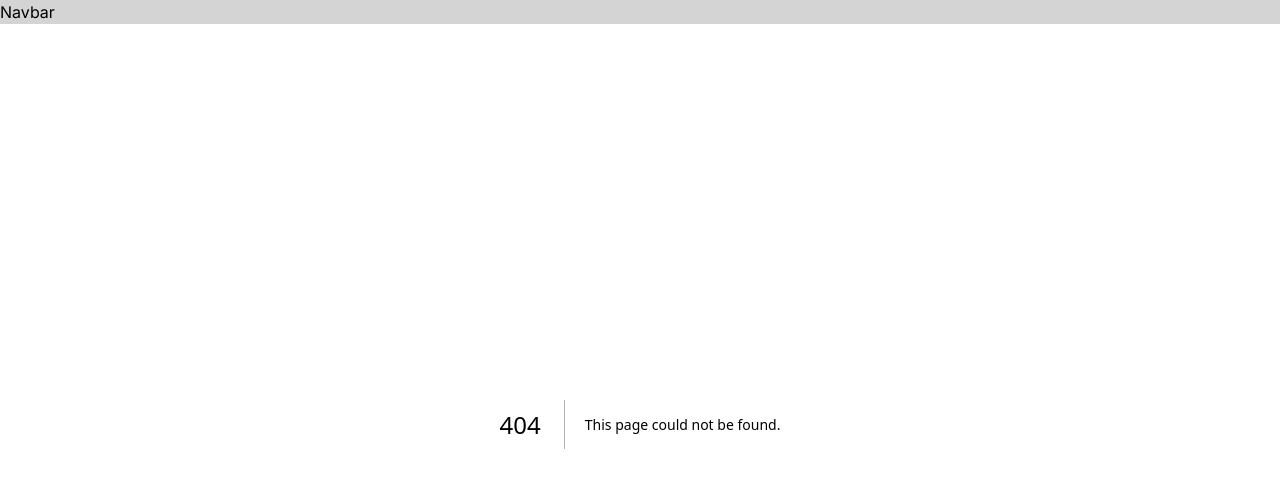
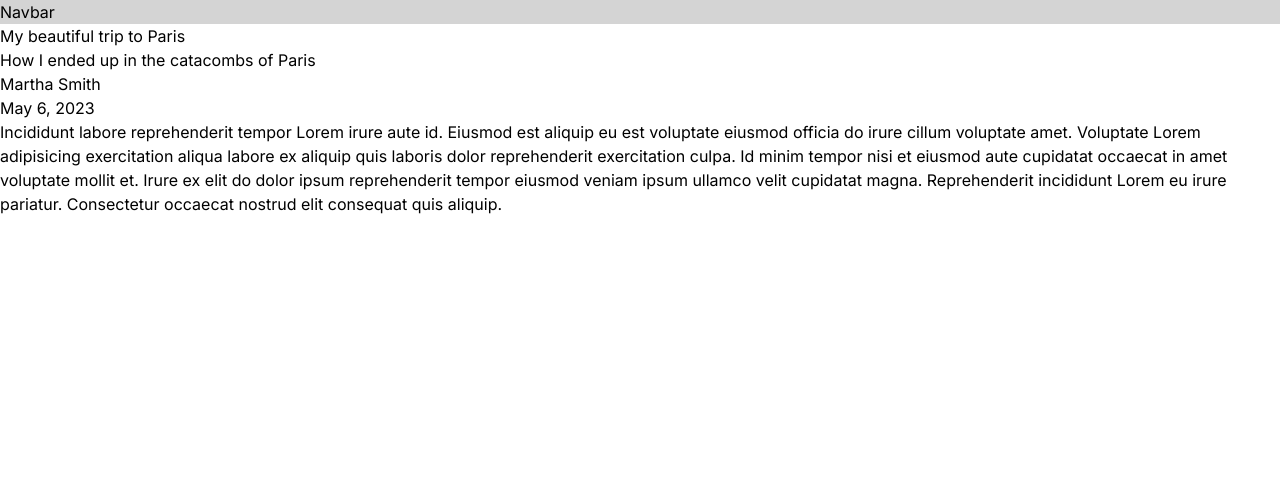
Before and after one commit to ad9311/voyages, a Next.js app: page /posts/1 in a window 1280 px wide. Before the commit this address had no page. Shown: the top 488 px of the page. Built offline with nearby package versions, Linux system fonts and the light colour scheme.

Commit message:
Implement dynamic segment for the post model

```diff
--- /dev/null
+++ b/app/helpers/formatDate.ts
@@ -0,0 +1,4 @@
+export function formatDate(date: string) {
+  const inputDate = new Date(date);
+  return inputDate.toLocaleDateString('en-US', { year: 'numeric', month: 'long', day: 'numeric' });
+}
--- a/app/posts/PostPreview.tsx
+++ b/app/posts/PostPreview.tsx
@@ -1,5 +1,6 @@
 import Link from "next/link";
 import { Post } from "../defs";
+import { formatDate } from "../helpers/formatDate";
 
 function PostPreview(props: Post) {
   return (
@@ -9,7 +10,7 @@ function PostPreview(props: Post) {
       </Link>
       <p>{props.description}</p>
       <p>{props.author}</p>
-      <p>{props.publishedAt}</p>
+      <p>{formatDate(props.publishedAt)}</p>
     </article>
   )
 }
--- /dev/null
+++ b/app/posts/[id]/PostContent.tsx
@@ -0,0 +1,16 @@
+import { Post } from '@/app/defs'
+import { formatDate } from '@/app/helpers/formatDate'
+
+function PostContent(props: Post) {
+  return (
+    <article>
+      <h2>{props.title}</h2>
+      <h3>{props.description}</h3>
+      <p>{props.author}</p>
+      <p>{formatDate(props.publishedAt)}</p>
+      <p>{props.content}</p>
+    </article>
+  )
+}
+
+export default PostContent
--- /dev/null
+++ b/app/posts/[id]/page.tsx
@@ -0,0 +1,23 @@
+import content from '@/app/content/posts.json';
+import { Params } from 'next/dist/shared/lib/router/utils/route-matcher';
+import PostContent from './PostContent';
+
+async function getPost(id: number | string) {
+  if (Number.isInteger(Number(id))) {
+    const post = content.posts.find(p => p.id === Number(id));
+    return post;
+  }
+  return undefined;
+}
+
+async function PostContentPage({ params }: { params: Params}) {
+  const post = await getPost(params.id);
+
+  return (
+    <>
+      {post ? <PostContent {...post} /> : <div>HOLA</div>}
+    </>
+  )
+}
+
+export default PostContentPage;
```
